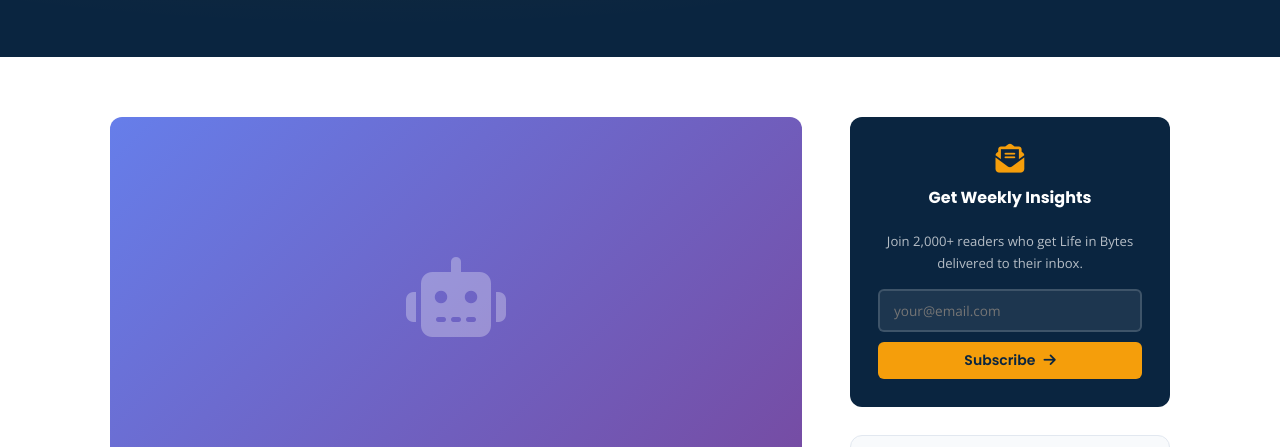
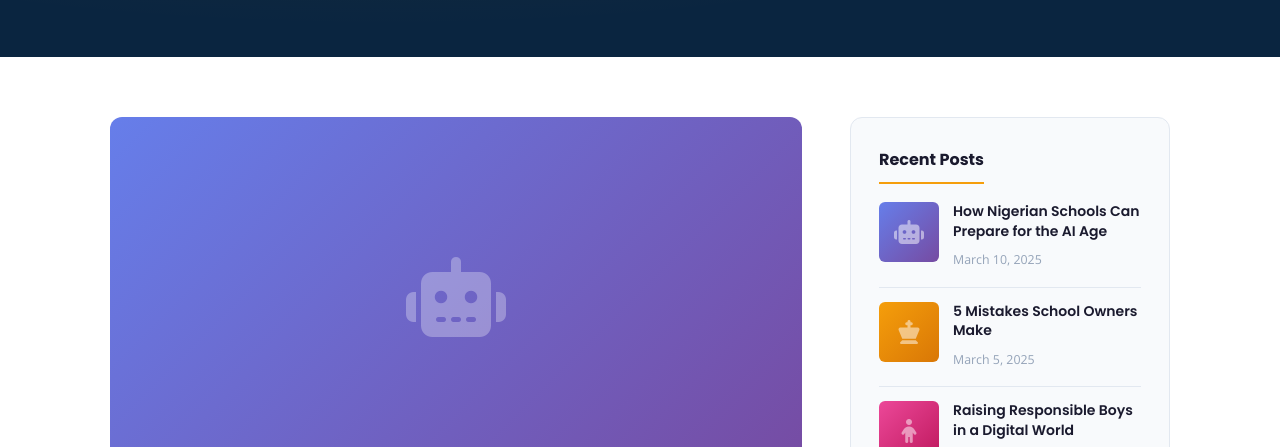
Before and after one commit to adeyanjuchaamp-wq/LiB, a plain HTML site: page post.html in a window 1280 px wide. Shown: the part 342-789 px from the top of the page. Drawn offline with nearby package versions, Linux system fonts and the light colour scheme.

Commit message:
Update post.html

```diff
--- a/post.html
+++ b/post.html
@@ -119,24 +119,7 @@
       <!-- Sidebar -->
       <aside class="post-sidebar">
 
-        <!-- Newsletter -->
-        <div class="sidebar-widget" style="background:var(--primary);border:none;text-align:center;">
-          <i class="fas fa-envelope-open-text" style="font-size:1.8rem;color:var(--accent);margin-bottom:10px;display:block;"></i>
-          <h3 style="color:var(--white);font-size:1rem;border-color:transparent;margin-bottom:8px;">Get Weekly Insights</h3>
-          <p style="color:rgba(255,255,255,0.7);font-size:0.82rem;margin-bottom:14px;">Join 2,000+ readers who get Life in Bytes delivered to their inbox.</p>
-          <form onsubmit="sidebarSubscribe(event)">
-            <input id="sidebarEmail" type="email" placeholder="your@email.com" required
-              style="width:100%;padding:10px 14px;border-radius:6px;border:2px solid rgba(255,255,255,0.15);background:rgba(255,255,255,0.08);color:#fff;font-family:var(--font-body);font-size:0.85rem;outline:none;margin-bottom:10px;"/>
-            <button type="submit" class="btn btn-accent btn-sm" style="width:100%;justify-content:center;">
-              Subscribe <i class="fas fa-arrow-right"></i>
-            </button>
-          </form>
-          <div id="sidebarSubSuccess" style="display:none;color:var(--success);font-size:0.85rem;margin-top:8px;">
-            <i class="fas fa-check-circle"></i> You're subscribed!
-          </div>
-        </div>
-
-        <!-- Recent Posts -->
+      <!-- Recent Posts -->
         <div class="sidebar-widget">
           <h3>Recent Posts</h3>
           <div class="recent-post-item">
```
